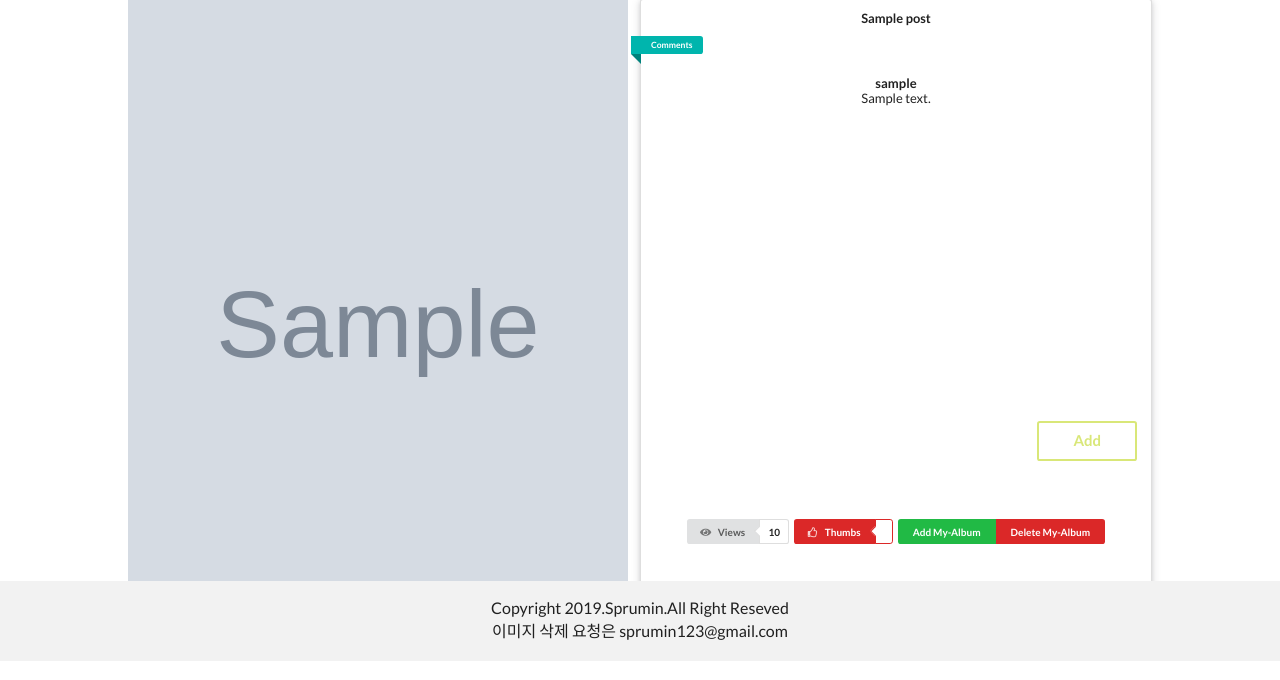
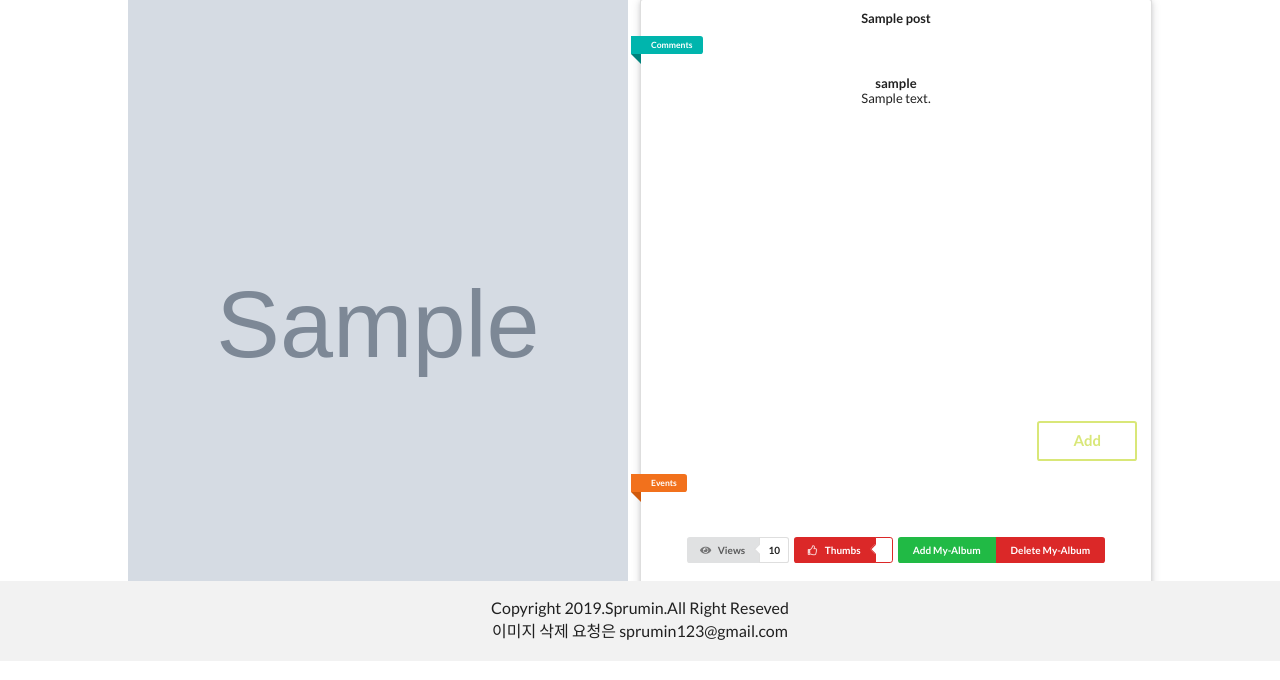
Before and after one commit to sprumin/loveSeulgi, a Django app: page /post/post/1 in a window 1280 px wide. Shown: the part 139-819 px from the top of the page. Run offline with Django 3.2, Linux system fonts and the light colour scheme; a user stored in the database is signed in; tables that the repository leaves empty hold one stand-in row (values such as "Sample post"); grey boxes marked "Sample" are stand-in pictures.

Commit message:
add events ribbon

```diff
--- a/templates/post/post.html
+++ b/templates/post/post.html
@@ -85,6 +85,7 @@
                                     {% endif %}
                                     <button class="ui inverted olive button" onclick="javascript:$('#comment-modal').modal('show')">Add</button>
                                 </div>
+                                <a class="ui orange ribbon label">Events</a>
                                 <div class="description-footer">
                                     <div class="ui labeled button" tabindex="0">
                                         <div class="ui button">
```
